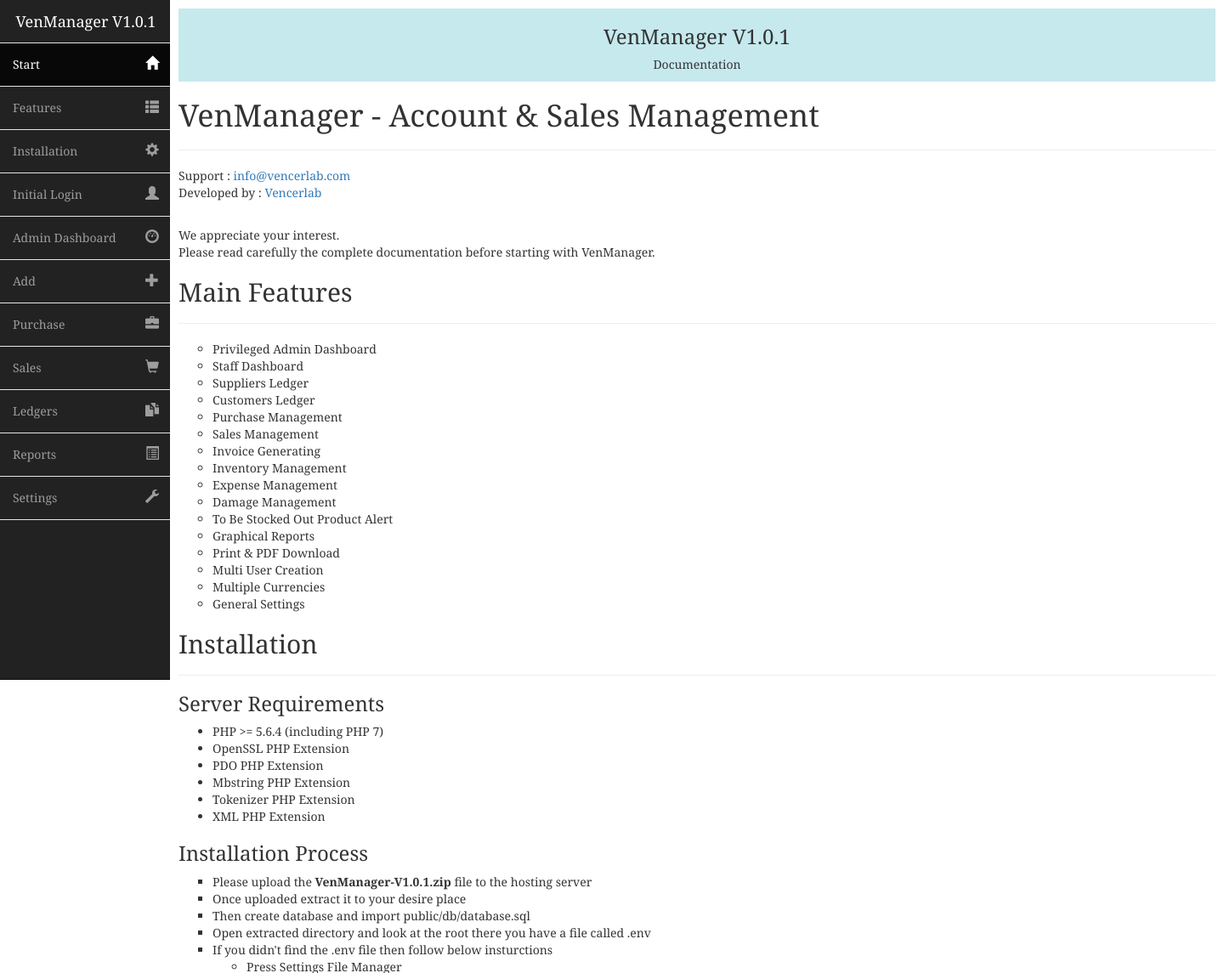
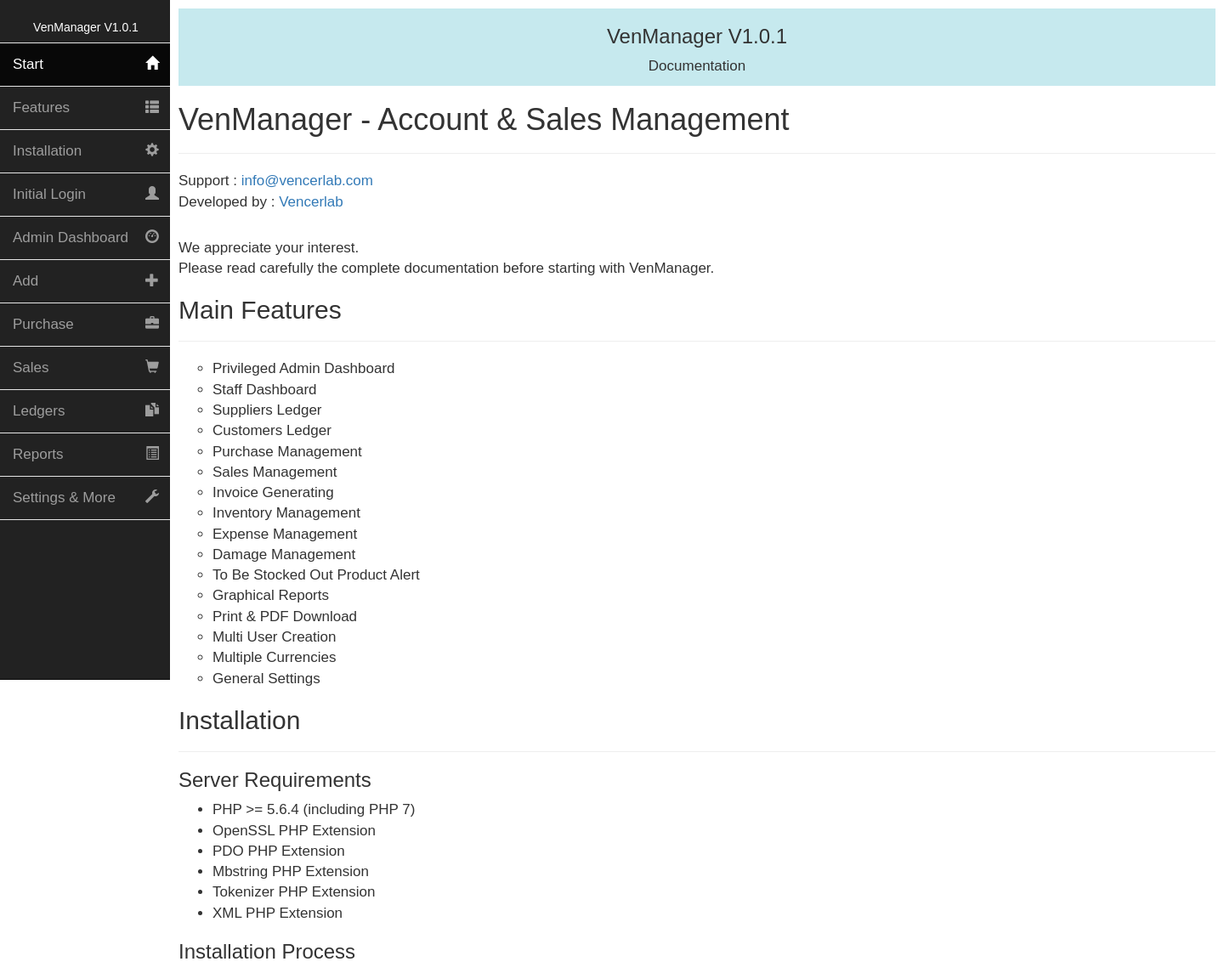
Before and after one commit to hosainshohan1/docuTemplate, a PHP site: page / in a window 1440 px wide. Shown: the top 1145 px of the page at 85% size. Run offline with PHP 8.4, Linux system fonts and the light colour scheme.

Commit message:
:coffe: new

```diff
--- a/assets/css/style.css
+++ b/assets/css/style.css
@@ -6,9 +6,13 @@
 		border: 1px solid #999;
 		border-radius: 5px;
 	}
+	@import url('https://fonts.googleapis.com/css?family=Raleway');
     body,html{
 		height: 100%;
-		font-family: Georgia, serif;
+		font-family: 'Raleway', sans-serif;
+	}
+	p,li{
+		font-size: 17px;
 	}
 
 	/* remove outer padding */
@@ -19,6 +23,9 @@
 
 	/*Remove rounded coners*/
 
+	/*start image UL*/
+
+	/*start image UL*/
 	nav.sidebar.navbar {
 		border-radius: 0px;
 	}
--- a/assets/js/script.js
+++ b/assets/js/script.js
@@ -22,4 +22,9 @@
 			height2 = $('.main').height()
   			htmlbodyHeightUpdate()
 		});
+
+		$(".clicked li").click(function(){
+			 $(this).siblings().removeClass("active");
+			$(this).toggleClass("active");
+		});
 	});
--- a/index.html
+++ b/index.html
@@ -26,11 +26,11 @@
 					<span class="icon-bar"></span>
 					<span class="icon-bar"></span>
 				</button>
-				<a class="navbar-brand" href="#">VenManager V1.0.1</a>
+				<a class="navbar-brand" href="#"><h5>VenManager V1.0.1</h5></a>
 			</div>
 			<!-- Collect the nav links, forms, and other content for toggling -->
 			<div class="collapse navbar-collapse" id="bs-sidebar-navbar-collapse-1">
-				<ul class="nav navbar-nav">
+				<ul class="nav navbar-nav clicked">
 					<li class="active"><a href="#start">Start<span style="font-size:16px;" class="pull-right hidden-xs showopacity glyphicon glyphicon-home"></span></a></li>
 					<li ><a href="#features">Features<span style="font-size:16px;" class="pull-right hidden-xs showopacity glyphicon glyphicon glyphicon-th-list"></span></a></li>
 					<li ><a href="#installation">Installation<span style="font-size:16px;" class="pull-right hidden-xs showopacity glyphicon glyphicon glyphicon-cog"></span></a></li>
@@ -41,7 +41,7 @@
 					<li ><a href="#sales">Sales<span style="font-size:16px;" class="pull-right hidden-xs showopacity glyphicon glyphicon-shopping-cart"></span></a></li>
 					<li ><a href="#ledgers">Ledgers<span style="font-size:16px;" class="pull-right hidden-xs showopacity glyphicon glyphicon-duplicate"></span></a></li>
 					<li ><a href="#reports">Reports<span style="font-size:16px;" class="pull-right hidden-xs showopacity glyphicon glyphicon-list-alt"></span></a></li>
-					<li ><a href="#settings">Settings<span style="font-size:16px;" class="pull-right hidden-xs showopacity glyphicon glyphicon-wrench"></span></a></li>
+					<li ><a href="#settings">Settings & More<span style="font-size:16px;" class="pull-right hidden-xs showopacity glyphicon glyphicon-wrench"></span></a></li>
 				</ul>
 			</div>
 		</div>
@@ -105,28 +105,29 @@
 				<ul type="square">
 				    <li>Please upload the <b>VenManager-V1.0.1.zip</b> file to the hosting server</li>
 				    <li>Once uploaded extract it to your desire place</li>
-				    <li>Then create database and import public/db/database.sql</li>
-				    <li>Open extracted directory and look at the root there you have a file called .env</li>
-				    <li>If you didn't find the .env file then follow below insturctions</li>
+				    <li>Then create database and import <b> public/db/database.sql</b></li>
+				    <li>Open extracted directory and look at the root there you have a file called <b>.env</b></li>
+				    <li>If you didn't find the <b>.env</b> file then follow below insturctions</li>
 					<!-- Sub-items -->
 					    <ul>
-						  <li>
-						  	Press Settings File Manager<br>
+						  <li style="margin-top:4%;">
+						  	Press <b>Settings</b> File Manager<br>
 						  	<img class="screenshot" src="assets/screenshots/dotfile1.PNG">
 						  </li>
-						  <li>
-						  	Tick Show Hidden Files (dotfiles)<br>
+						  <li style="margin-top:4%;">
+						  	<b>Tick Show Hidden Files (dotfiles)</b><br>
 						  	<img class="screenshot" src="assets/screenshots/dotfile2.PNG">
 						  </li>
-						  <li>
-						  	You will see your .env file<br>
+						  <li style="margin-top:4%;">
+						  	You will see your <b>.env </b> file<br>
 						  	<img class="screenshot" src="assets/screenshots/dotfile3.PNG">
 						  </li>
 						</ul>
 					<!-- end-Sub-items -->
 
-				    <li>Open the .env file and change value of "DB_DATABASE,DB_USERNAME,DB_PASSWORD"</li>
-				    <li>That's it!</li>
+				    <li style="margin-top:4%;">Open the <b>.env </b> file and change value of <b>"DB_DATABASE, DB_USERNAME, DB_PASSWORD"</b> </li>
+
+				    <li> <b>That's it! </b></li>
 				</ul>
 			</div>
 			<div id="initial-login">
@@ -139,31 +140,37 @@
 							</div>
 							<div class="panel-body">
 								<h4>Admin Login</h4>
-								User : admin@admin.com<br>
-								Password : 123456<br><br>
+								<b>User :</b> admin@admin.com<br>
+								<b>Password :</b> abc@123<br><br>
 
 								<h4>User Login</h4>
-								User : user123<br>
-								Password : 123456<br>
+								<b>User :</b> user@user.com<br>
+								<b>Password :</b> abc@123<br>
 							</div>
 						</div>
+						<br />
 					</div>
-					<img class="screenshot" src="assets/screenshots/1.PNG">
 				</div>
+				<h4>User Login Interface</h4> <br/>
+				<img class="screenshot" src="assets/screenshots/1.PNG">
 			</div>
 			<div id="admin-dashboard">
 				<h2>Admin Dashboard</h2><hr>
 				<p>
-					<b>Admin Dashboard :</b> Admin are be able to see some system status on their dashboard page and can see how many suppliers, customers, users are registered to the system.
+					<b>Admin Dashboard :</b> Admin are being able to see some system status on their dashboard page and can see how many suppliers, customers, users are registered to the system.
 				</p><br>
 				<img class="screenshot" src="assets/screenshots/2.jpg"><br><br><br>
 				<p>
-					<b>Graphical Reports :</b> Last 7 days sale, Customer Report, Expense Report, Sales Report.
+					<b>Graphical Reports :</b> Last 7 days sales, Customers Report, Expenses Report, Sales Report.
 				</p><br>
 				<img class="screenshot" src="assets/screenshots/3.jpg"><br><br>
 				<img class="screenshot" src="assets/screenshots/4.jpg"><br><br>
 				<img class="screenshot" src="assets/screenshots/5.jpg"><br><br>
 				<img class="screenshot" src="assets/screenshots/6.jpg">
+			</div>
+			<div class="text-center" style="margin-top: 4%; margin-bottom: 4%;">
+				<h1>All Features</h1>
+				<hr>
 			</div>
 			<div id="add">
 				<h2>Add</h2><hr>
@@ -218,6 +225,10 @@
 			<div id="settings">
 				<h2>General Settings</h2><hr>
 				<img class="screenshot" src="assets/screenshots/20.jpg">
+				<h3>Alert Notifications</h3>
+				<img class="screenshot" src="assets/screenshots/21.jpg">
+				<h3>Store Open & Close</h3>
+				<img class="screenshot" src="assets/screenshots/22.jpg">
 			</div>
 		</div>
 	<!-- end-Content Here -->
```
Also changed, not shown: 2 other files.
